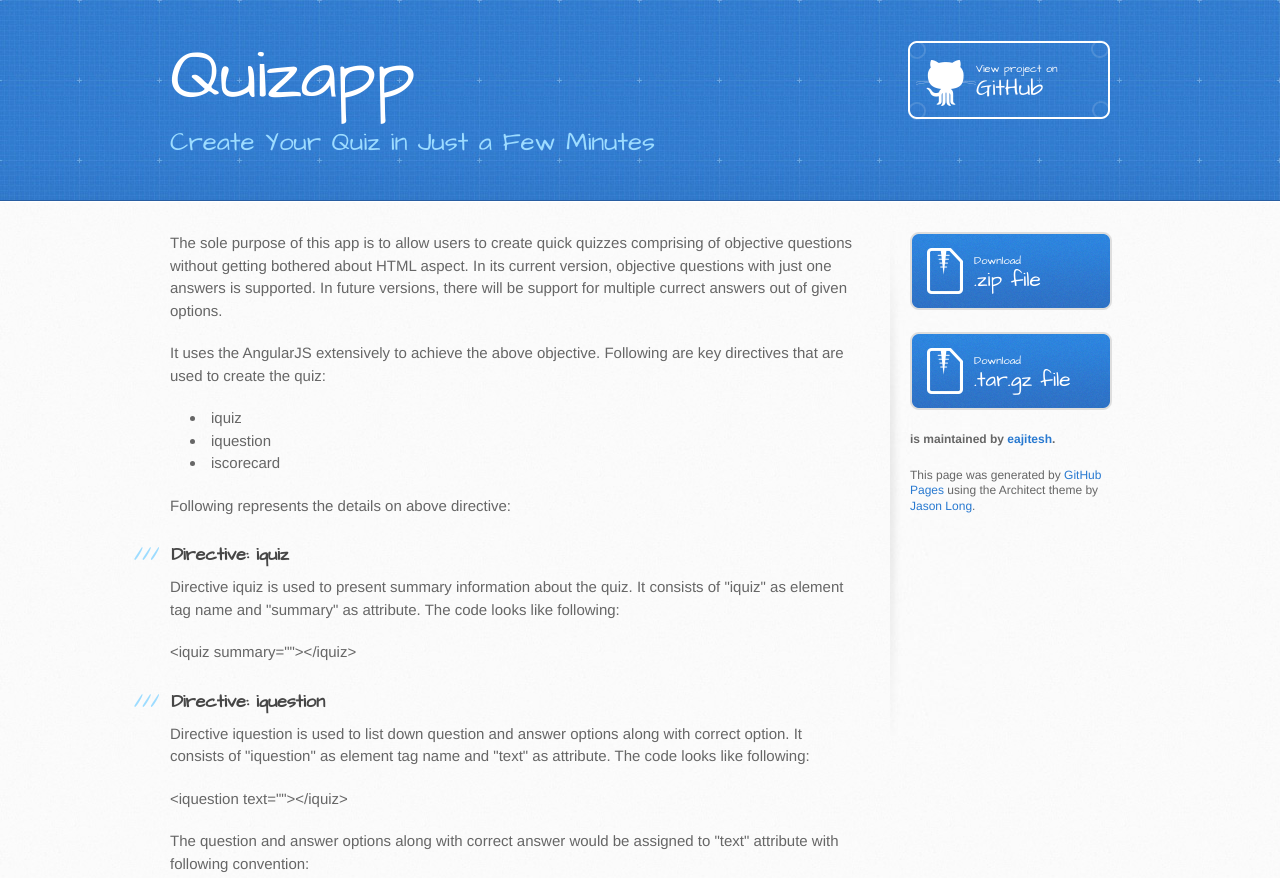
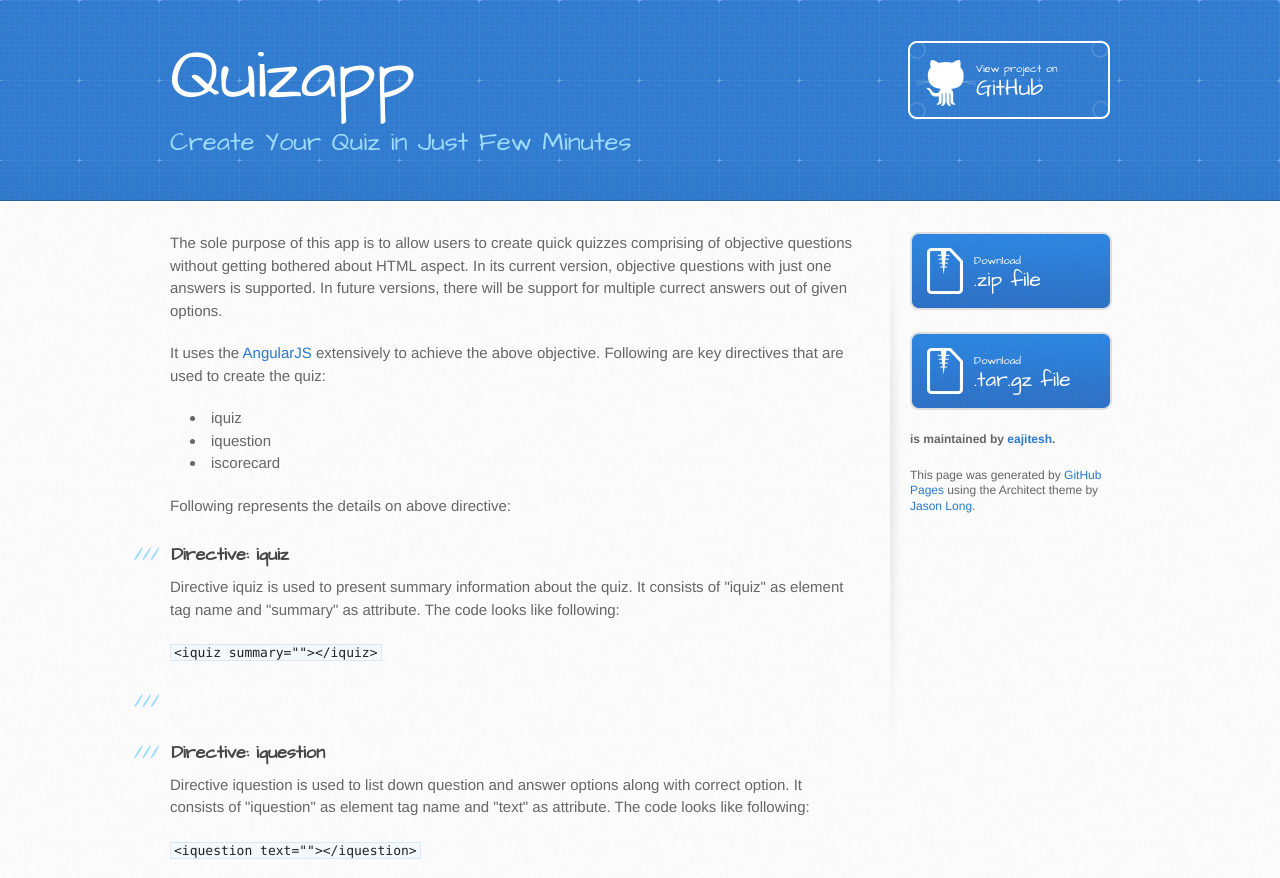
Before and after one commit to eajitesh/QuizApp, a plain HTML site: page index.html in a window 1280 px wide. Shown: the top 878 px of the page. Drawn offline with Linux system fonts and the light colour scheme.

```diff
--- a/index.html
+++ b/index.html
@@ -20,7 +20,7 @@
     <header>
       <div class="inner">
         <h1>Quizapp</h1>
-        <h2>Create Your Quiz in Just a Few Minutes</h2>
+        <h2>Create Your Quiz in Just Few Minutes</h2>
         <a href="https://github.com/eajitesh/QuizApp" class="button"><small>View project on</small>GitHub</a>
       </div>
     </header>
@@ -30,12 +30,12 @@
         <section id="main-content">
           <p>The sole purpose of this app is to allow users to create quick quizzes comprising of objective questions without getting bothered about HTML aspect. In its current version, objective questions with just one answers is supported. In future versions, there will be support for multiple currect answers out of given options. </p>
 
-<p>It uses the AngularJS extensively to achieve the above objective. Following are key directives that are used to create the quiz:</p>
+<p>It uses the <strong><a href="http://www.angularjs.org" target="__blank">AngularJS</a></strong> extensively to achieve the above objective. Following are key directives that are used to create the quiz:</p>
 
 <ul>
 <li>iquiz</li>
-    <li>iquestion</li>
-    <li>iscorecard</li>
+<li>iquestion</li>
+<li>iscorecard</li>
 </ul><p>Following represents the details on above directive:</p>
 
 <h3>
@@ -43,14 +43,16 @@
 
 <p>Directive iquiz is used to present summary information about the quiz. It consists of "iquiz" as element tag name and "summary" as attribute. The code looks like following:</p>
 
-<p>&lt;iquiz summary=""&gt;&lt;/iquiz&gt;</p>
+<p><code>&lt;iquiz summary=""&gt;&lt;/iquiz&gt;</code></p>
 
 <h3>
-<a name="directive-iquestion" class="anchor" href="#directive-iquestion"><span class="octicon octicon-link"></span></a>Directive: iquestion</h3>
+<a name="directive-iquestion" class="anchor" href="#directive-iquestion"><span class="octicon octicon-link"></span></a><h3>
+<a name="directive-iquestion-1" class="anchor" href="#directive-iquestion-1"><span class="octicon octicon-link"></span></a>Directive: iquestion</h3>
+</h3>
 
 <p>Directive iquestion is used to list down question and answer options along with correct option. It consists of "iquestion" as element tag name and "text" as attribute. The code looks like following:</p>
 
-<p>&lt;iquestion text=""&gt;&lt;/iquiz&gt;</p>
+<p><code>&lt;iquestion text=""&gt;&lt;/iquestion&gt;</code></p>
 
 <p>The question and answer options along with correct answer would be assigned to "text" attribute with following convention:</p>
 
@@ -80,7 +82,7 @@
 
 <p>Directive iscorecard is used to display the scores and correct answers. It just consists of "iscorecard" as element tag name. The code looks like following:</p>
 
-<p>&lt;iscorecard&gt;&lt;/iscorecard&gt;</p>
+<p><code>&lt;iscorecard&gt;&lt;/iscorecard&gt;</code></p>
         </section>
 
         <aside id="sidebar">
```
Also changed, not shown: params.json (+1 -1 lines).
